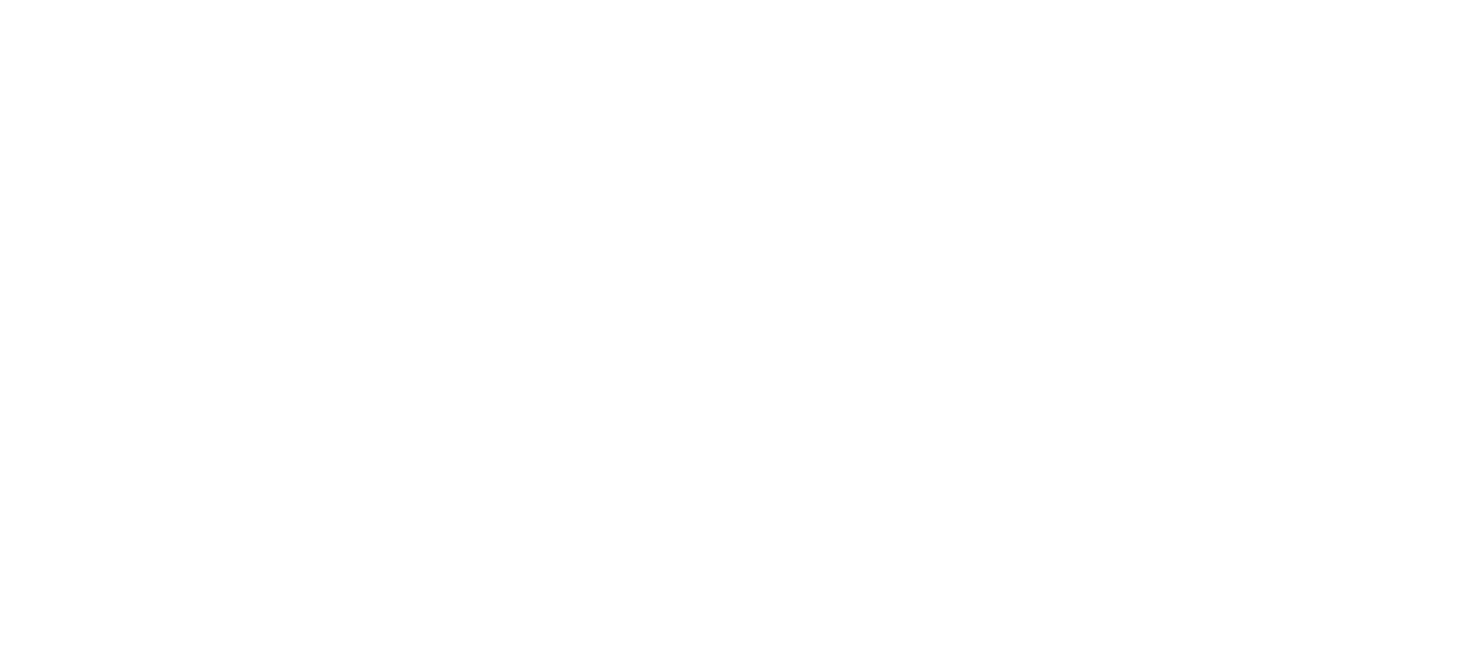
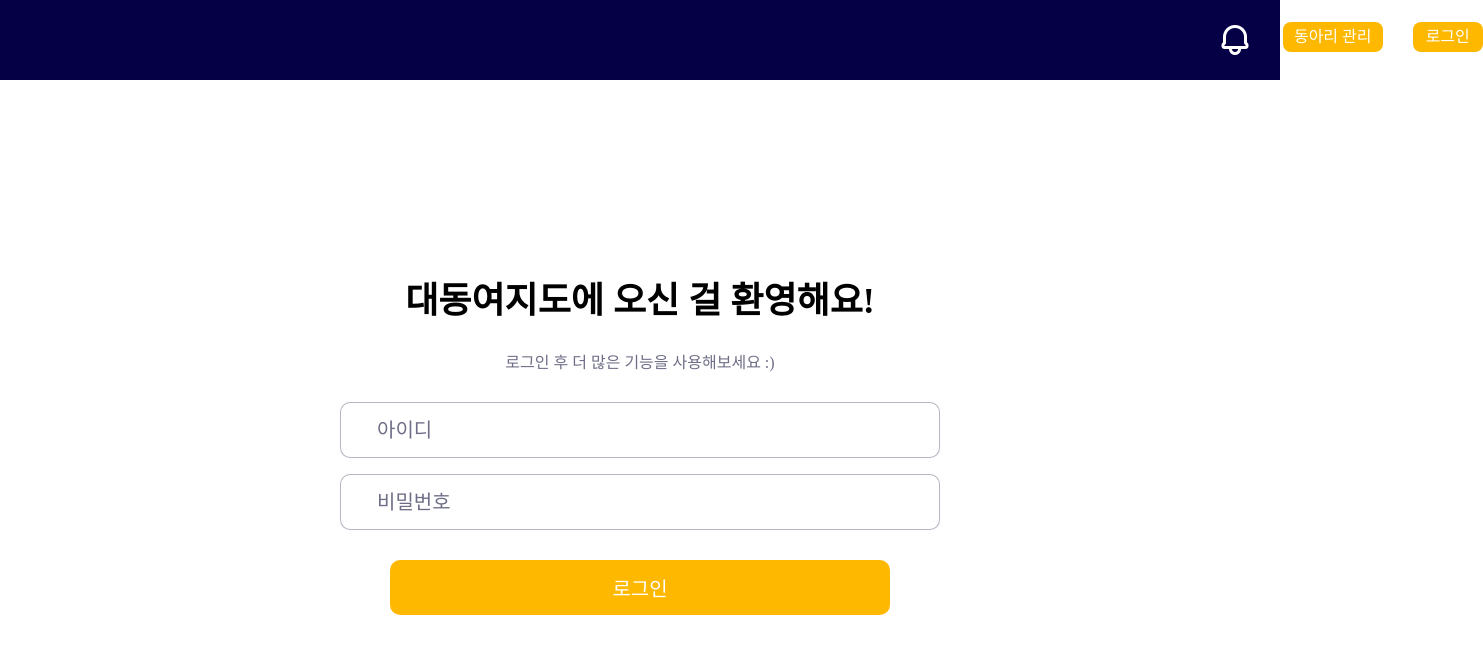
Before and after one commit to Team-jeong-ho-kim/Daedongyeojido_FE, a React (Create React App) app: page /Login in a window 1280 px wide. Before the commit this address had no page. Shown: the top 654 px of the page, 1483 px wide, since content can reach past the window. Built offline with nearby package versions, Linux system fonts and the light colour scheme.

Commit message:
🌧 :: 로그인 페이지 퍼블리싱

```diff
--- a/src/MainRouter.tsx
+++ b/src/MainRouter.tsx
@@ -7,6 +7,8 @@
 import Mypage from "./page/Mypage";
 import ClubMgtpage from "./page/ClubMgtpage";
 import ApplicantDetailpage from "./page/ApplicantDetailpage";
+import Loginpage from "./page/Loginpage";
+
 function MainRouter() {
   return (
     <BrowserRouter>
@@ -19,6 +21,7 @@
         <Route path="/My" element={<Mypage />} />
         <Route path="/ClubMgt" element={<ClubMgtpage />} />
         <Route path="/ApplicantDetail" element={<ApplicantDetailpage />} />
+        <Route path="/Login" element={<Loginpage />} />
       </Routes>
     </BrowserRouter>
   );
--- /dev/null
+++ b/src/components/LoginInput.tsx
@@ -0,0 +1,27 @@
+import styled from "styled-components";
+
+interface LoginInputProps {
+  placeholder: string;
+  type: string;
+}
+
+const LoginInput: React.FC<LoginInputProps> = ({ placeholder, type }) => {
+  return <Input placeholder={placeholder} type={type} />;
+};
+
+const Input = styled.input`
+  width: 600px;
+  height: 56px;
+  padding: 16px 36px;
+  font-size: 20px;
+  font-weight: 400;
+  border-radius: 10px;
+  border: 1px solid rgba(110, 110, 135, 0.5);
+  &::placeholder {
+    font-size: 20px;
+    font-weight: 400;
+    color: #6e6e87;
+  }
+`;
+
+export default LoginInput;
--- /dev/null
+++ b/src/page/Loginpage.tsx
@@ -0,0 +1,70 @@
+import styled from "styled-components";
+import Header from "../components/Header";
+import { useState } from "react";
+import LoginInput from "../components/LoginInput";
+
+const Loginpage = () => {
+  const [alarmVisible, setAlarmVisible_] = useState(false);
+  const [manageVisible, setManageVisible_] = useState(false);
+  return (
+    <Container>
+      <Header
+        setAlarmVisible={setAlarmVisible_}
+        setManageVisible={setManageVisible_}
+      />
+      <LoginWrapper>
+        <Welcome>대동여지도에 오신 걸 환영해요!</Welcome>
+        <Text>로그인 후 더 많은 기능을 사용해보세요 :&#41;</Text>
+        <InputWrapper>
+          <LoginInput placeholder="아이디" type="text" />
+          <LoginInput placeholder="비밀번호" type="password" />
+        </InputWrapper>
+        <Login>로그인</Login>
+      </LoginWrapper>
+    </Container>
+  );
+};
+
+const Container = styled.div``;
+
+const LoginWrapper = styled.div`
+  display: flex;
+  flex-direction: column;
+  align-items: center;
+  gap: 30px;
+  margin-top: 200px;
+`;
+
+const Welcome = styled.p`
+  font-size: 36px;
+  font-weight: 900;
+`;
+
+const Text = styled.p`
+  font-size: 16px;
+  font-weight: 400;
+  color: #6e6e87;
+`;
+
+const InputWrapper = styled.div`
+  display: flex;
+  flex-direction: column;
+  gap: 16px;
+`;
+
+const Login = styled.button`
+  display: flex;
+  justify-content: center;
+  align-items: center;
+  width: 500px;
+  height: 55px;
+  padding: 16px 24px;
+  border-radius: 10px;
+  background-color: #ffb800;
+  color: #ffffff;
+  font-size: 20px;
+  font-weight: 400;
+  border: none;
+`;
+
+export default Loginpage;
```
